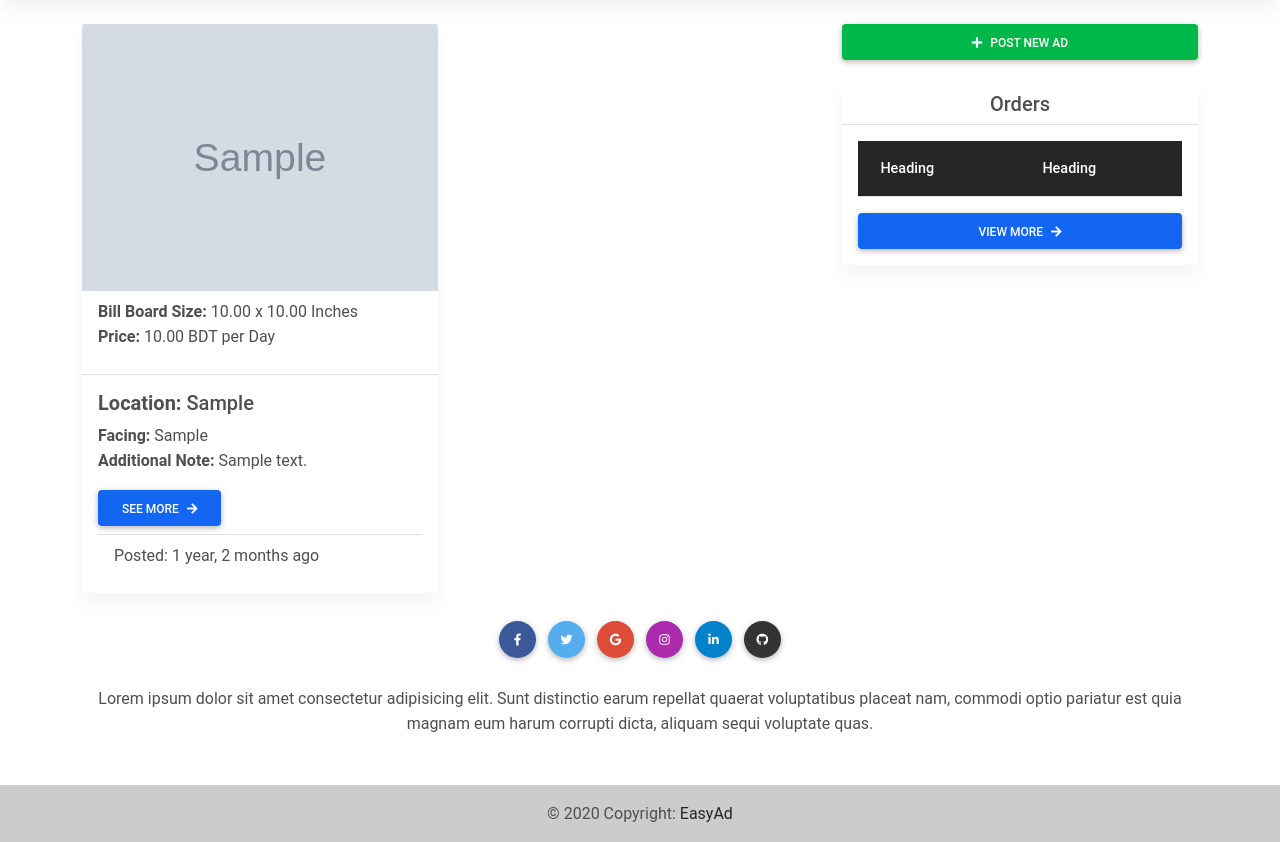
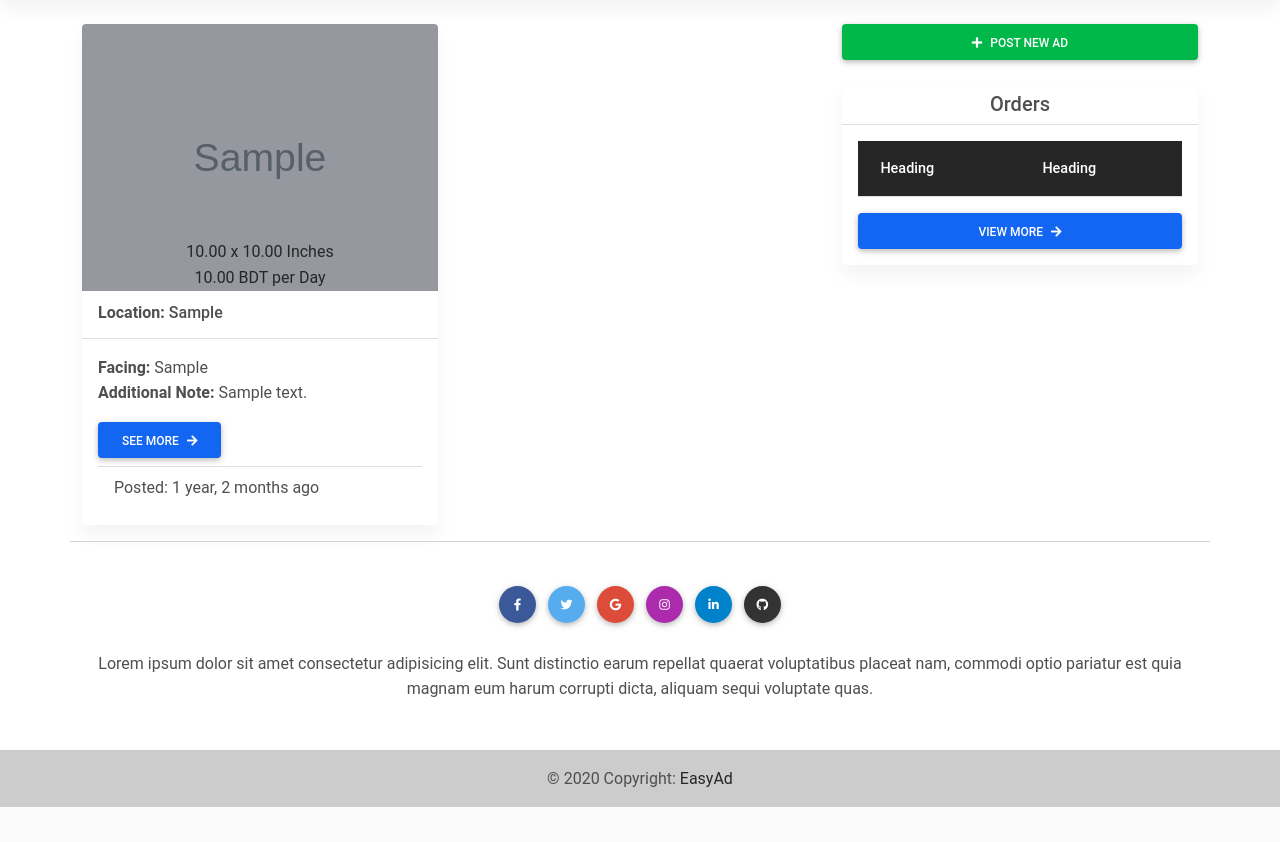
Before and after one commit to MeherajUlMahmmud/EasyAd, a Django app: page /advertiser/advertiser-dashboard in a window 1280 px wide. Shown: the part 59-901 px from the top of the page. After the commit the page ends 866 px from the top, so only its background shows below. Run offline with Django 3.2, Linux system fonts and the light colour scheme; a user stored in the database is signed in; tables that the repository leaves empty hold one stand-in row (values such as "Sample post"); grey boxes marked "Sample" are stand-in pictures; lists and menus that the app fills with data are empty; some libraries are stand-ins or nearby versions.

Commit message:
Update advertiser-dashboard.html

```diff
--- a/templates/user_control/advertiser/advertiser-dashboard.html
+++ b/templates/user_control/advertiser/advertiser-dashboard.html
@@ -13,6 +13,8 @@
                 {% for ad_item in ad_list %}
                 <div class="col">
                     <div class="card">
+                        <div class="bg-image">
+
                             {% if ad_item.image %}
                             <img
                                     src="{{ ad_item.image.url }}"
@@ -27,24 +29,35 @@
                             />
                             {% endif %}
 
+                            <div class="mask" style="background-color: rgba(0, 0, 0, 0.3)">
+                                <div class="d-flex justify-content-center align-items-end h-100">
+                                    <p class="text-dark mb-0 fs-6 text-center">
+                                        {{ ad_item.width }} x {{ ad_item.height }} {{ ad_item.size_scale }}<br/>
+                                        {{ ad_item.price }} BDT per {{ ad_item.price_rate }}
+                                    </p>
+                                </div>
+                            </div>
+                        </div>
+
                         <div class="card-header">
-                            <p><strong>{{ ad_item.advertisement_type }} Size: </strong>{{ ad_item.width }} x
-                                {{ ad_item.height }}
-                                {{ ad_item.size_scale }}<br/>
-                                <strong>Price: </strong>{{ ad_item.price }} BDT per {{ ad_item.price_rate }}</p>
+                            <h5 class="card-title fs-6 mt-1"><strong>Location: </strong>{{ ad_item.location }}</h5>
                         </div>
                         <div class="card-body">
-                            <h5 class="card-title"><strong>Location: </strong>{{ ad_item.location }}</h5>
-                            <p class="card-text">
+                            <p class="card-text fs-6">
                                 <strong>Facing: </strong>{{ ad_item.facing }}<br/>
 
-                                <strong>Additional Note: </strong>{{ ad_item.additional_note|truncatechars:100 }}
+                                {% if ad_item.additional_note %}
+                                <strong>Additional Note: </strong>{{ ad_item.additional_note|truncatechars:50 }}
+                                {% endif %}
+
                             </p>
 
                             <a href="{% url 'ad-detail' ad_item.pk %}" type="button" class="btn btn-primary mb-2">
                                 See More<i class="fas fa-arrow-right ms-2"></i></a>
 
-                            <div class="card-footer">Posted: {{ ad_item.date_posted|timesince }} ago</div>
+                            <div class="card-footer fs-6">
+                                Posted: {{ ad_item.date_posted|timesince }} ago
+                            </div>
                         </div>
                     </div>
                 </div>
@@ -87,6 +100,8 @@
                 </div>
             </div>
         </div>
+
+        <hr class="mt-3"/>
     </div>
 </div>
 {% endblock %}
```
Lines whose indentation alone changed are shown as unchanged.
